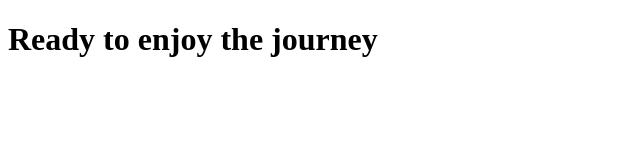
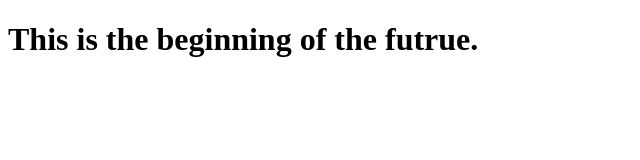
Before and after one commit to ByarsKyle/Enjoy-The-Journey, a plain HTML site: page index.html in a window 1280 px wide. Shown: the whole page, without its empty margins (0-640 px from the left). Drawn offline with Linux system fonts and the light colour scheme.

Commit message:
Added h1 heading index.html

```diff
--- a/index.html
+++ b/index.html
@@ -5,6 +5,6 @@
         <title>Enjoy The Journey</title>
     </head>
     <body>
-        <h1>Ready to enjoy the journey</h1>
+        <h1>This is the beginning of the futrue.</h1>
     </body>
 </html>
```
